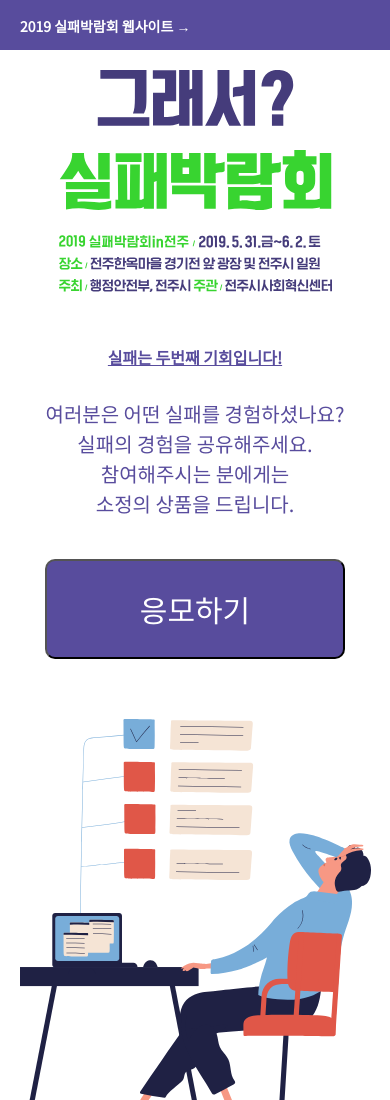
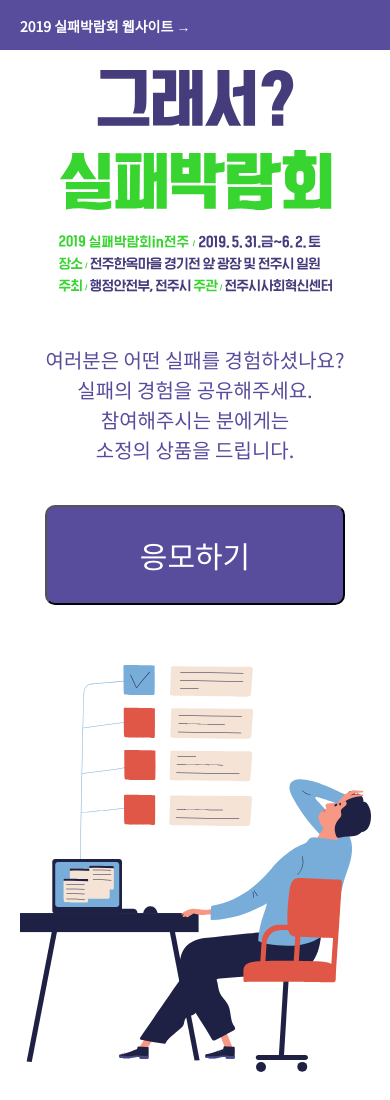
Before and after one commit to sungman5/19failexpo_jeonju, a plain HTML site: page index.html in a window 390 px wide. Shown: the top 1100 px of the page. Drawn offline with Linux system fonts and the light colour scheme.

Commit message:
슬로건 제거
슬로건 제거

```diff
--- a/index.html
+++ b/index.html
@@ -25,9 +25,6 @@
 
       <div class="container">
 
-        <div class="slogan">
-          실패는 두번째 기회입니다!
-        </div>
         <div class="main_text">
           여러분은 어떤 실패를 경험하셨나요?<br>
             실패의 경험을 공유해주세요.<br>
--- a/style.css
+++ b/style.css
@@ -51,14 +51,6 @@ header {
   margin: auto;
 }
 
-.slogan {
-  color: #584C9D;
-  margin-top: 2rem;
-  font-weight: 400;
-  font-size: 2.5rem;
-  text-decoration:underline;
-
-}
 
 .main_text {
   color: #584C9D;
@@ -158,14 +150,6 @@ footer {
 
   }
 
-  .slogan {
-    color: #584C9D;
-    margin-top: 2rem;
-    font-weight: bold;
-    font-size: 1.6rem;
-    text-decoration:underline;
-  }
-
   .main_text {
     font-size: 2rem;
     line-height: 3rem;
```
